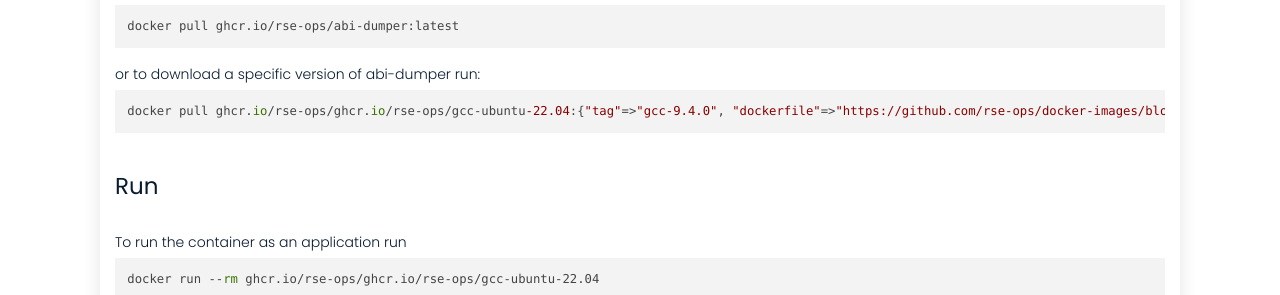
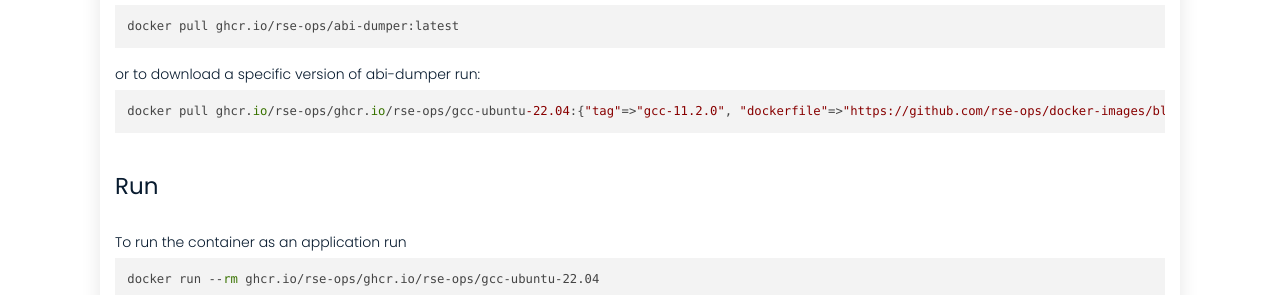
Before and after one commit to rse-ops/docker-images, a Jekyll site: the page built from _library/ghcr.io-rse-ops-gcc-ubuntu-22.04.md, in a window 1280 px wide and 1002 px high. Shown: the part 520-815 px from the top of the window. Built offline with Jekyll 4.4.1, drawn with Linux system fonts in a browser that asks for light colours; nearby versions of some CDN libraries.

Commit message:
Automated push to update library 2021-12-15

```diff
--- a/_library/ghcr.io-rse-ops-gcc-ubuntu-22.04.md
+++ b/_library/ghcr.io-rse-ops-gcc-ubuntu-22.04.md
@@ -1,14 +1,11 @@
 ---
 layout: container
 name: ghcr.io/rse-ops/gcc-ubuntu-22.04
-updated_at: 2021-12-15 06:17:05.381852
+updated_at: 2021-12-15 06:22:29.962735
 
 
 container_url: https://github.com/orgs/rse-ops/packages/container/package/gcc-ubuntu-22.04
 versions:
- - tag: gcc-9.4.0
-   dockerfile: https://github.com/rse-ops/docker-images/blob/main/ubuntu/gcc/Dockerfile
-   manifest: https://crane.ggcr.dev/manifest/ghcr.io/rse-ops/gcc-ubuntu-22.04:gcc-9.4.0
  - tag: gcc-11.2.0
    dockerfile: https://github.com/rse-ops/docker-images/blob/main/ubuntu/gcc/Dockerfile
    manifest: https://crane.ggcr.dev/manifest/ghcr.io/rse-ops/gcc-ubuntu-22.04:gcc-11.2.0
```
Also changed, not shown: other parts of _library/ghcr.io-rse-ops-gcc-ubuntu-22.04.md (+3 -0 lines).
